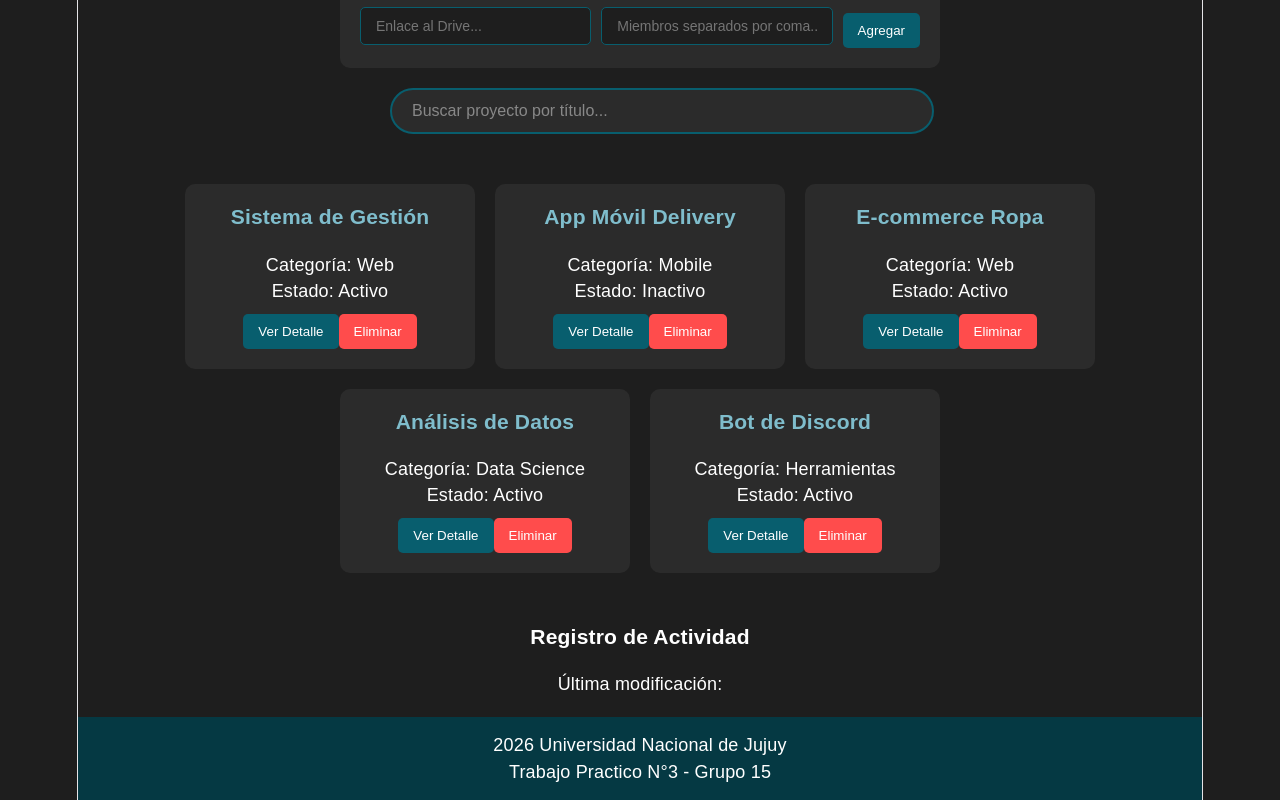
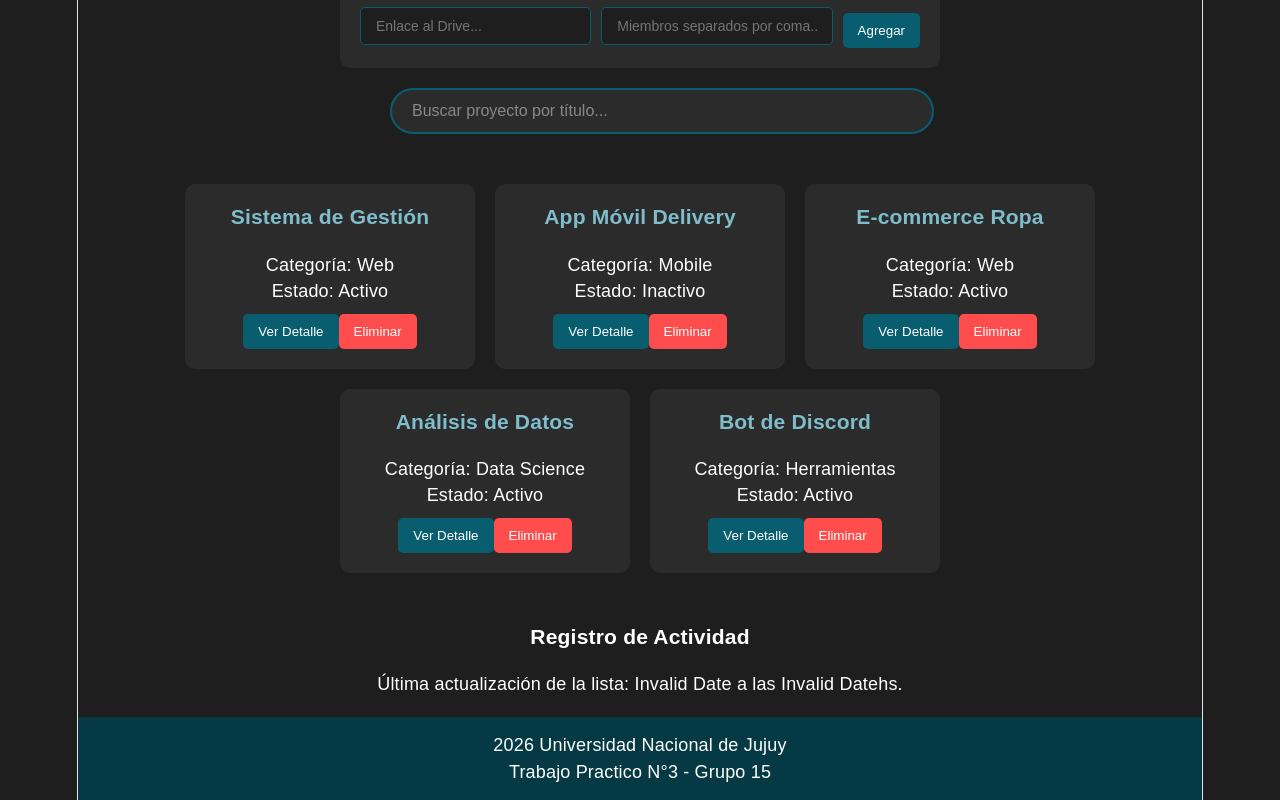
Before and after one commit to Lumyn1/pv_tp3_grupo15, a React (Vite) app: page / in a window 1280 px wide. Shown: the part 500-1300 px from the top of the page. Built offline with nearby package versions, Linux system fonts and the light colour scheme.

Commit message:
subo el punto 3-Formato del Mensaje  @Torres Nahuel Tobias

```diff
--- a/src/components/RegistroActividad.jsx
+++ b/src/components/RegistroActividad.jsx
@@ -1,13 +1,28 @@
 const RegistroActividad = ({ fecha }) => {
+
+  const fechaFormateada = new Date(fecha).toLocaleDateString();
+
+  const horaFormateada = new Date(fecha).toLocaleTimeString([], {
+    hour: "2-digit",
+    minute: "2-digit",
+  });
+
   return (
-    <div className="registro-actividad">
+ <div className="registro-actividad">
+
       <h3>Registro de Actividad</h3>
 
       <p>
-        Última modificación: {fecha}
+        Última actualización de la lista:
+        {" "}
+        {fechaFormateada}
+        {" "}a las{" "}
+        {horaFormateada}
+        hs.
       </p>
+
     </div>
   );
-};
+  };
 
 export default RegistroActividad;
```
